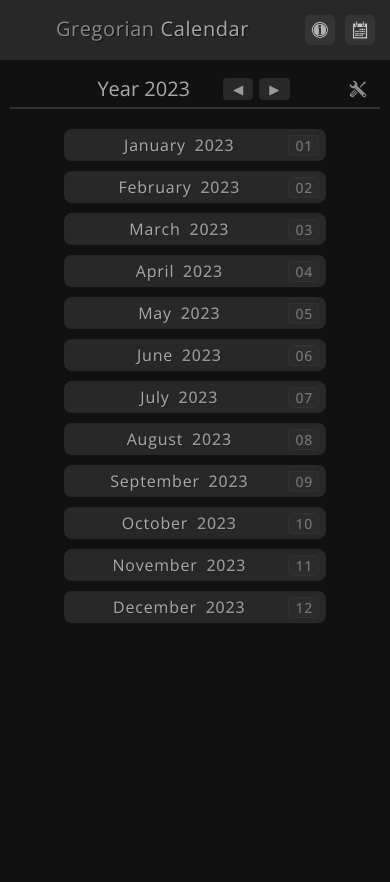
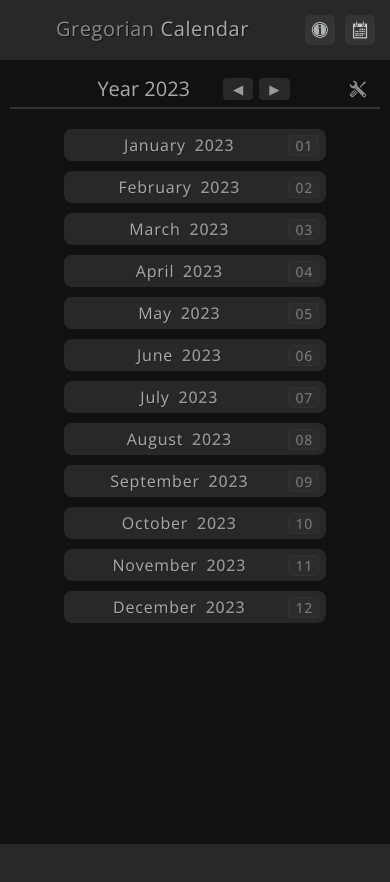
Before and after one commit to Offline2099/calendar-app, an Angular app: page / in a window 390 px wide. Shown: the top 882 px of the page. Before the commit the page ends 844 px from the top, so only its background shows below. Built offline with nearby package versions, Linux system fonts and the light colour scheme.

Commit message:
Add footer, optimize layout

```diff
--- a/src/app/app.component.css
+++ b/src/app/app.component.css
@@ -1,29 +1,36 @@
 
 :host {
-  position: relative;
   display: flex;
   flex-wrap: wrap;
-}
-
-:host.unscrollable {
-  overflow-y: hidden;
+  flex-basis: 100%;
+  min-height: calc(100vh + 60px);
 }
 
 .main-wrapper {
+  position: relative;
   display: flex;
   flex-basis: 100%;
-  min-height: calc(100vh - 70px);
-  justify-content: center;
+  max-width: 2560px;
+  height: calc(100% - 130px);
+  margin: 0 auto;
 }
 
-.year-container {
+.footer {
   display: flex;
   flex-basis: 100%;
-  justify-content: center;
-  align-items: flex-start;
+  align-self: flex-end;
+  height: 60px;
+  background: #282828;
 }
 
-.year-picker-container {
-  display: flex;
-  height: 100%;
+@media (max-width: 899px) {
+  .main-wrapper {
+    min-height: calc(100% - 125px);
+  }
 }
+
+@media (max-width: 599px) {
+  .main-wrapper {
+    min-height: calc(100% - 120px);
+  }
+}
--- a/src/app/app.component.html
+++ b/src/app/app.component.html
@@ -9,22 +9,18 @@
 <div class="main-wrapper">
 
   <!-- Calendar for the picked year -->
-  <div class="year-container">
   <app-year-block
     [year]="year"
     (changeYear)="pickYear($event)">
   </app-year-block>
-  </div>
 
   <!-- Interface for picking a year -->
-  <div class="year-picker-container">
   <app-year-picker
     [minimize]="!yearPickerShown"
     [year]="year"
     (pick)="pickYear($event)"
     (toggle)="toggleYearPicker()">
   </app-year-picker>
-  </div>
 
 </div>
 
@@ -34,3 +30,6 @@
   (click)="toggleInfoOverlay()"
   (toggleInfo)="toggleInfoOverlay()">
 </app-info-block>
+
+<!-- Footer -->
+<div class="footer"></div>
--- a/src/app/info-block/info-block.component.css
+++ b/src/app/info-block/info-block.component.css
@@ -6,7 +6,7 @@
   z-index: 1000;
   width: 100%;
   min-height: 100%;
-  background: rgba(0, 0, 0, .6);
+  background: linear-gradient(rgba(0, 0, 0, .6) 0, #111 100vh, #222 100%);
   animation: fadeIn .5s;
 }
 
--- a/src/app/year-block/year-block.component.css
+++ b/src/app/year-block/year-block.component.css
@@ -2,10 +2,9 @@
 :host {
   display: flex;
   flex-wrap: wrap;
-  align-items: flex-start;
-  justify-content: space-around;
+  align-content: flex-start;
   max-width: 1400px;
-  margin: 10px 0 20px 0;
+  margin: 10px auto 20px auto;
   padding: 0 10px;
   animation: fadeIn 1s;
 }
@@ -13,7 +12,6 @@
 @media (max-width: 1199px) {
   :host {
     width: 100%;
-    padding-bottom: 100px;
   }
 }
 
--- a/src/app/year-picker/year-picker.component.css
+++ b/src/app/year-picker/year-picker.component.css
@@ -1,9 +1,10 @@
 
 :host {
   display: flex;
+  flex-basis: 830px;
+  flex-shrink: 0;
   flex-direction: column;
   gap: 10px;
-  width: 830px;
   padding: 15px 10px;
   background: #1a1a1a;
   user-select: none;
@@ -11,18 +12,23 @@
 
 @media (max-width: 2499px) {
   :host.minimized {
-    width: 140px;
+    flex-basis: 140px;
+  }
+}
+
+@media (max-width: 1599px) {
+  :host {
+    position: absolute;
+    right: 0;
+    z-index: 999;
+    height: calc(100% - 30px);
+  }
+  :host.minimized {
+    position: relative;
   }
 }
 
 @media (max-width: 1199px) {
-  :host {
-    position: absolute;
-    top: 70px;
-    right: 0;
-    z-index: 999;
-    min-height: calc(100% - 70px);
-  }
   :host.minimized {
     display: none;
   }
@@ -30,16 +36,11 @@
 
 @media (max-width: 899px) {
   :host {
-    top: 65px;
-    width: calc(100% - 16px);
+    width: calc(100vw - 16px);
     padding: 15px 8px;
     background: #181818;
-  }
-}
-
-@media (max-width: 599px) {
-  :host {
-    top: 60px;
+    height: unset;
+    min-height: calc(100% + 60px);
   }
 }
 
@@ -50,7 +51,7 @@
   display: none;
 }
 
-@media (max-width: 1199px) {
+@media (max-width: 1599px) {
   .background-blocker {
     display: block;
     position: absolute;
@@ -58,8 +59,11 @@
     right: 100%;
     bottom: 0;
     width: calc(100vw - 830px);
-    background: rgba(0, 0, 0, .6);
-    cursor: pointer;
+    background:
+      linear-gradient(-45deg, rgba(17, 17, 17, .6) 0, rgba(0, 0, 0, .6) 50%, rgba(17, 17, 17, .6) 100%);
+  }
+  :host.minimized .background-blocker {
+    display: none;
   }
 }
 
--- a/src/styles.css
+++ b/src/styles.css
@@ -1,11 +1,11 @@
 
 body {
+  display: flex;
   min-width: 320px;
   background: #111;
   color: #aaa;
   font-family: 'Open Sans', sans-serif;
   cursor: default;
-  overflow-y: scroll;
 }
 
 * {
```
Lines whose indentation alone changed are shown as unchanged.
